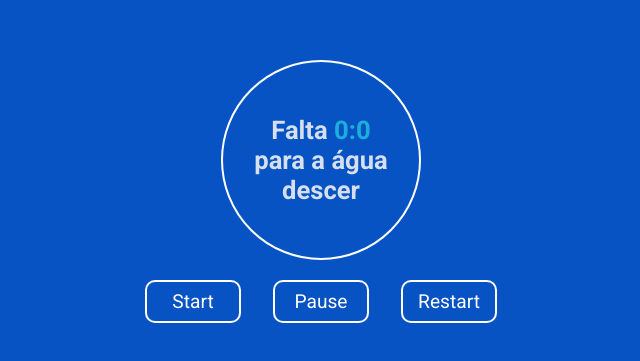
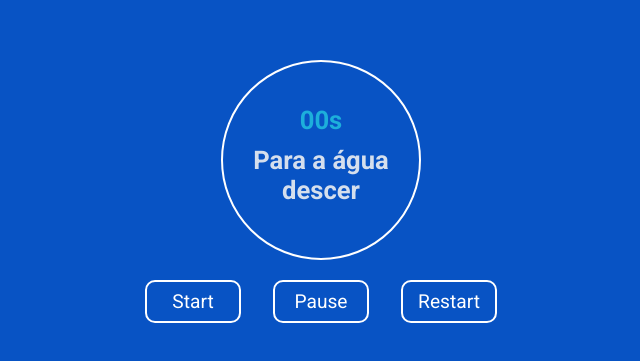
Before and after one commit to lgustavosoftwareengineer/reminder-to-drink-water, a Next.js app: page /clock in a window 1280 px wide. Shown: the part 209-570 px from the top of the page, without its empty margins (319-959 px from the left). Built offline with nearby package versions, Linux system fonts and the light colour scheme.

Commit message:
Separate the mains components from the page clock

```diff
--- /dev/null
+++ b/src/components/ButtonsSection/index.tsx
@@ -0,0 +1,46 @@
+import React from 'react'
+
+import { Button, ButtonsContainer, ButtonPressed } from './styles'
+
+interface ButtonsSectionProps {
+  isPlaying: boolean
+  start(): void
+  stop(): void
+  restart(): void
+}
+const ButtonsSection: React.FC<ButtonsSectionProps> = ({
+  isPlaying,
+  start,
+  stop,
+  restart
+}) => {
+  return (
+    <>
+      {isPlaying ? (
+        <ButtonsContainer>
+          <ButtonPressed>Start</ButtonPressed>
+          <ButtonPressed onClick={() => stop()}>
+            <p>Pause</p>
+          </ButtonPressed>
+          <ButtonPressed onClick={() => restart()}>
+            <p>Restart</p>
+          </ButtonPressed>
+        </ButtonsContainer>
+      ) : (
+        <ButtonsContainer>
+          <Button onClick={() => start()}>
+            <p>Start</p>
+          </Button>
+          <Button onClick={() => stop()}>
+            <p>Pause</p>
+          </Button>
+          <Button onClick={() => restart()}>
+            <p>Restart</p>
+          </Button>
+        </ButtonsContainer>
+      )}
+    </>
+  )
+}
+
+export default ButtonsSection
--- /dev/null
+++ b/src/components/ButtonsSection/styles.ts
@@ -0,0 +1,54 @@
+import styled from 'styled-components'
+
+export const Button = styled.a`
+  p {
+    display: flex;
+    color: #fff;
+    background: rgba(29, 26, 26, 0);
+    padding: 0.5rem;
+    font-size: 1.2rem;
+    margin-top: 1rem;
+    min-width: 6rem;
+    border: 2px solid #fff;
+    border-radius: 10px;
+    outline-color: #fff;
+    border-style: solid;
+    text-decoration-line: none;
+    justify-content: center;
+    margin: 0 1rem;
+  }
+
+  p:focus {
+    outline: none;
+  }
+
+  p:hover {
+    cursor: pointer;
+    color: ${props => props.theme.colors.background};
+    background: ${props => props.theme.colors.primary};
+    transition: all 0.2s ease;
+    border-radius: 20px;
+  }
+`
+export const ButtonsContainer = styled.div`
+  display: flex;
+  flex-direction: row;
+`
+export const ButtonPressed = styled.p`
+  cursor: pointer;
+  color: ${props => props.theme.colors.background};
+  background: ${props => props.theme.colors.primary};
+  transition: all 0.2s ease;
+  border-radius: 20px;
+  display: flex;
+  padding: 0.5rem;
+  font-size: 1.2rem;
+  margin-top: 1rem;
+  min-width: 6rem;
+  border: 2px solid #fff;
+  outline-color: #fff;
+  border-style: solid;
+  text-decoration-line: none;
+  justify-content: center;
+  margin: 0 1rem;
+`
--- /dev/null
+++ b/src/components/ClockVisor/index.tsx
@@ -0,0 +1,27 @@
+import React from 'react'
+
+import { ClockContainer, ClockTime } from './styles'
+
+interface ClockVisorProps {
+  minutes: number | string
+  seconds: number | string
+}
+
+const ClockVisor: React.FC<ClockVisorProps> = ({ minutes, seconds }) => {
+  return (
+    <ClockContainer>
+      {minutes <= 0 ? (
+        <ClockTime>{seconds < 10 ? `0${seconds}s` : `${seconds}s`}</ClockTime>
+      ) : (
+        <ClockTime>
+          {minutes < 10
+            ? `0${minutes}:${seconds < 10 ? `0${seconds}` : seconds}`
+            : `${minutes}:${seconds}`}
+        </ClockTime>
+      )}
+      <h1>Para a água descer</h1>
+    </ClockContainer>
+  )
+}
+
+export default ClockVisor
--- /dev/null
+++ b/src/components/ClockVisor/styles.ts
@@ -0,0 +1,19 @@
+import styled from 'styled-components'
+
+export const ClockContainer = styled.div`
+  display: flex;
+  justify-content: center;
+  flex-direction: column;
+  align-items: center;
+  font-size: 1.6rem;
+  border-radius: 100%;
+  border: solid 2px #fff;
+  min-height: 200px;
+  width: 200px;
+  margin-bottom: 20px;
+`
+export const ClockTime = styled.span`
+  font-weight: bold;
+  margin: 20px 0 -20px;
+  color: ${props => props.theme.colors.text};
+`
--- /dev/null
+++ b/src/components/TimeFinished/index.tsx
@@ -0,0 +1,26 @@
+import React from 'react'
+
+import ReactHowler from 'react-howler'
+
+interface TimeFinished {
+  time: number
+}
+
+const TimeFinished: React.FC<TimeFinished> = ({ time }) => {
+  return (
+    <>
+      {time <= 0 && (
+        <div>
+          <h1>Água na sua garganta agora! 🌊</h1>
+          <ReactHowler
+            src="http://soundbible.com/mp3/pour_glass_water-Mike-Koenig-123.mp3"
+            playing={true}
+            volume={0.1}
+          />
+        </div>
+      )}
+    </>
+  )
+}
+
+export default TimeFinished
--- /dev/null
+++ b/src/components/TimeFinished/styles.ts
@@ -0,0 +1,3 @@
+import styled from 'styled-components'
+
+export const Container = styled.div``
--- a/src/pages/clock.tsx
+++ b/src/pages/clock.tsx
@@ -2,7 +2,9 @@ import React from 'react'
 import Head from 'next/head'
 import Link from 'next/link'
 
-import ReactHowler from 'react-howler'
+import ClockVisor from '../components/ClockVisor'
+import ButtonsSection from '../components/ButtonsSection'
+import TimeFinished from '../components/TimeFinished'
 
 import {
   Container,
@@ -13,7 +15,7 @@ import {
   ButtonPressed
 } from '../styles/pages/Clock'
 const Clock: React.FC = () => {
-  const [startMinute, setStartMinute] = React.useState(0.2)
+  const [startMinute, setStartMinute] = React.useState(1)
   const [time, setTime] = React.useState(startMinute * 60)
   const [minutes, setMinutes] = React.useState(0)
   const [seconds, setSeconds] = React.useState(0)
@@ -54,50 +56,16 @@ const Clock: React.FC = () => {
         <title>O relógio esta ...</title>
       </Head>
 
-      <ClockContainer>
-        <h1>
-          Falta{' '}
-          <ClockTime>
-            {minutes}:{seconds}
-          </ClockTime>{' '}
-          para a água descer
-        </h1>
-      </ClockContainer>
-      {time <= 0 && (
-        <div>
-          <h1>Água na sua garganta agora! 🌊</h1>
-          <ReactHowler
-            src="http://soundbible.com/mp3/pour_glass_water-Mike-Koenig-123.mp3"
-            playing={true}
-            volume={0.1}
-          />
-        </div>
-      )}
-      {/* <ReactPlayer playing={false} url={musicUrl} /> */}
+      <ClockVisor minutes={minutes} seconds={seconds} />
 
-      {isPlaying ? (
-        <ButtonsContainer>
-          <ButtonPressed>Start</ButtonPressed>
-          <ButtonPressed onClick={() => stop()}>
-            <p>Pause</p>
-          </ButtonPressed>
-          <ButtonPressed onClick={() => restart()}>
-            <p>Restart</p>
-          </ButtonPressed>
-        </ButtonsContainer>
-      ) : (
-        <ButtonsContainer>
-          <Button onClick={() => start()}>
-            <p>Start</p>
-          </Button>
-          <Button onClick={() => stop()}>
-            <p>Pause</p>
-          </Button>
-          <Button onClick={() => restart()}>
-            <p>Restart</p>
-          </Button>
-        </ButtonsContainer>
-      )}
+      <TimeFinished time={time} />
+
+      <ButtonsSection
+        isPlaying={isPlaying}
+        start={start}
+        stop={stop}
+        restart={restart}
+      />
     </Container>
   )
 }
```
Also changed, not shown: src/assets/logo.png (added).
